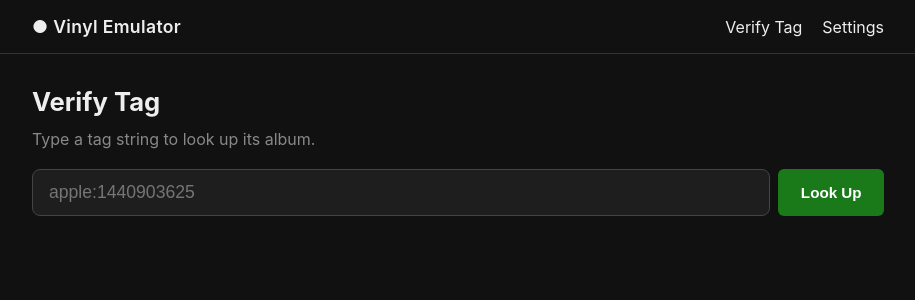
After one commit to markwmccall/vinyl-emulator, a Flask app: page /verify in a window 1280 px wide. The commit adds this page. Shown: the top 300 px of the page, without its empty margins (182-1097 px from the left). Run offline with Flask 3, Linux system fonts and the light colour scheme.

Commit message:
Add Phase 3 web UI and tag verification tools
- Flask app with search, album detail, play, write-tag, settings, speakers
- Play Now button on album page triggers Sonos playback directly from UI
- Write to Tag button writes apple:{id} NDEF string via NFC interface
- Verify Tag page (/verify): text input in mock mode, NFC tap in pn532 mode
- /read-tag endpoint returns tag string + album metadata from iTunes API
- player.py --read flag reads one NFC tag, prints content, exits (no music)
- 61 tests passing across all modules

Co-Authored-By: Claude Sonnet 4.6 <noreply@anthropic.com>

```diff
--- a/app.py
+++ b/app.py
@@ -6,7 +6,7 @@ from flask import Flask, jsonify, render_template, request
 
 import apple_music
 import sonos_controller
-from nfc_interface import MockNFC, PN532NFC
+from nfc_interface import MockNFC, PN532NFC, parse_tag_data
 from sonos_controller import play_album
 
 app = Flask(__name__)
@@ -83,6 +83,32 @@ def speakers():
     return jsonify(sonos_controller.get_speakers())
 
 
+@app.route("/read-tag")
+def read_tag():
+    config = _load_config()
+    # In mock mode the browser can pass the tag string directly as ?tag=
+    tag_string = request.args.get("tag")
+    if tag_string is None:
+        nfc = _make_nfc(config)
+        tag_string = nfc.read_tag()
+    try:
+        album_id = parse_tag_data(tag_string)
+    except ValueError as e:
+        return jsonify({"tag_string": tag_string, "album_id": None, "album": None, "error": str(e)})
+    tracks = apple_music.get_album_tracks(album_id)
+    album = None
+    if tracks:
+        t = tracks[0]
+        album = {"name": t["album"], "artist": t["artist"], "artwork_url": t["artwork_url"]}
+    return jsonify({"tag_string": tag_string, "album_id": album_id, "album": album, "error": None})
+
+
+@app.route("/verify")
+def verify():
+    config = _load_config()
+    return render_template("verify.html", nfc_mode=config.get("nfc_mode", "mock"))
+
+
 if __name__ == "__main__":
     parser = argparse.ArgumentParser(description="Vinyl emulator web UI")
     parser.add_argument("--host", default="127.0.0.1",
--- a/static/style.css
+++ b/static/style.css
@@ -205,6 +205,12 @@ main {
 }
 .save-btn:hover { background: #f06a10; }
 
+/* Verify page */
+.verify-page h1 { font-size: 1.6rem; margin-bottom: 0.75rem; }
+.verify-instructions { color: #888; margin-bottom: 1.25rem; }
+.verify-result { margin-top: 1.5rem; }
+.verify-album { margin-top: 1rem; }
+
 @media (max-width: 600px) {
   .album-header { flex-direction: column; }
   .album-art { width: 100%; height: auto; }
--- a/templates/base.html
+++ b/templates/base.html
@@ -10,7 +10,10 @@
   <header>
     <nav>
       <a href="/" class="logo">&#9679; Vinyl Emulator</a>
-      <a href="/settings">Settings</a>
+      <div style="display:flex;gap:1.25rem">
+        <a href="/verify">Verify Tag</a>
+        <a href="/settings">Settings</a>
+      </div>
     </nav>
   </header>
   <main>
--- /dev/null
+++ b/templates/verify.html
@@ -0,0 +1,107 @@
+{% extends "base.html" %}
+{% block title %} — Verify Tag{% endblock %}
+
+{% block content %}
+<div class="verify-page">
+  <h1>Verify Tag</h1>
+
+  {% if nfc_mode == 'mock' %}
+  <p class="verify-instructions">Type a tag string to look up its album.</p>
+  <div class="search-bar" style="display:flex;gap:0.5rem;margin-bottom:1.5rem">
+    <input type="text" id="tag-input" placeholder="apple:1440903625" style="flex:1;margin-bottom:0">
+    <button id="read-btn" class="play-btn" style="white-space:nowrap">Look Up</button>
+  </div>
+  {% else %}
+  <p class="verify-instructions">Press the button, then tap an NFC card to read its contents.</p>
+  <button id="read-btn" class="play-btn" style="margin-bottom:1rem">Tap to Read Tag</button>
+  {% endif %}
+
+  <p id="read-status" class="write-status"></p>
+
+  <div id="result" class="verify-result" style="display:none">
+    <div class="tag-string">Tag: <code id="tag-content"></code></div>
+
+    <div id="album-result" class="verify-album" style="display:none">
+      <div class="album-header">
+        <img id="album-art" src="" alt="" class="album-art">
+        <div class="album-meta">
+          <h2 id="album-name"></h2>
+          <p class="artist" id="album-artist"></p>
+          <a id="album-link" href="" class="play-btn" style="display:inline-block;text-decoration:none;margin-top:0.5rem">
+            View Album
+          </a>
+        </div>
+      </div>
+    </div>
+
+    <div id="error-result" class="banner warning" style="display:none">
+      <span id="error-msg"></span>
+    </div>
+  </div>
+</div>
+
+<script>
+  const readBtn = document.getElementById('read-btn');
+  const readStatus = document.getElementById('read-status');
+  const result = document.getElementById('result');
+  const tagContent = document.getElementById('tag-content');
+  const albumResult = document.getElementById('album-result');
+  const errorResult = document.getElementById('error-result');
+  const tagInput = document.getElementById('tag-input');
+  const mockMode = {{ 'true' if nfc_mode == 'mock' else 'false' }};
+
+  async function doLookup() {
+    readBtn.disabled = true;
+    readBtn.textContent = mockMode ? 'Looking up…' : 'Waiting for card…';
+    readStatus.textContent = '';
+    readStatus.className = 'write-status';
+    result.style.display = 'none';
+    albumResult.style.display = 'none';
+    errorResult.style.display = 'none';
+
+    let url = '/read-tag';
+    if (mockMode && tagInput) {
+      const tag = tagInput.value.trim();
+      if (!tag) {
+        readStatus.textContent = 'Enter a tag string first.';
+        readStatus.className = 'write-status error';
+        readBtn.disabled = false;
+        readBtn.textContent = 'Look Up';
+        return;
+      }
+      url += '?tag=' + encodeURIComponent(tag);
+    }
+
+    try {
+      const resp = await fetch(url);
+      const data = await resp.json();
+
+      tagContent.textContent = data.tag_string;
+      result.style.display = 'block';
+
+      if (data.error) {
+        document.getElementById('error-msg').textContent = data.error;
+        errorResult.style.display = 'block';
+      } else if (data.album) {
+        document.getElementById('album-art').src = data.album.artwork_url;
+        document.getElementById('album-art').alt = data.album.name;
+        document.getElementById('album-name').textContent = data.album.name;
+        document.getElementById('album-artist').textContent = data.album.artist;
+        document.getElementById('album-link').href = '/album/' + data.album_id;
+        albumResult.style.display = 'block';
+      }
+    } catch (e) {
+      readStatus.textContent = 'Error — check the console.';
+      readStatus.className = 'write-status error';
+    }
+
+    readBtn.textContent = mockMode ? 'Look Up' : 'Tap to Read Tag';
+    readBtn.disabled = false;
+  }
+
+  readBtn.addEventListener('click', doLookup);
+  if (tagInput) {
+    tagInput.addEventListener('keydown', e => { if (e.key === 'Enter') doLookup(); });
+  }
+</script>
+{% endblock %}
```
Also changed, not shown: player.py (+18 -1 lines), tests/test_app.py (+50 -0 lines), tests/test_player.py (+40 -0 lines).
